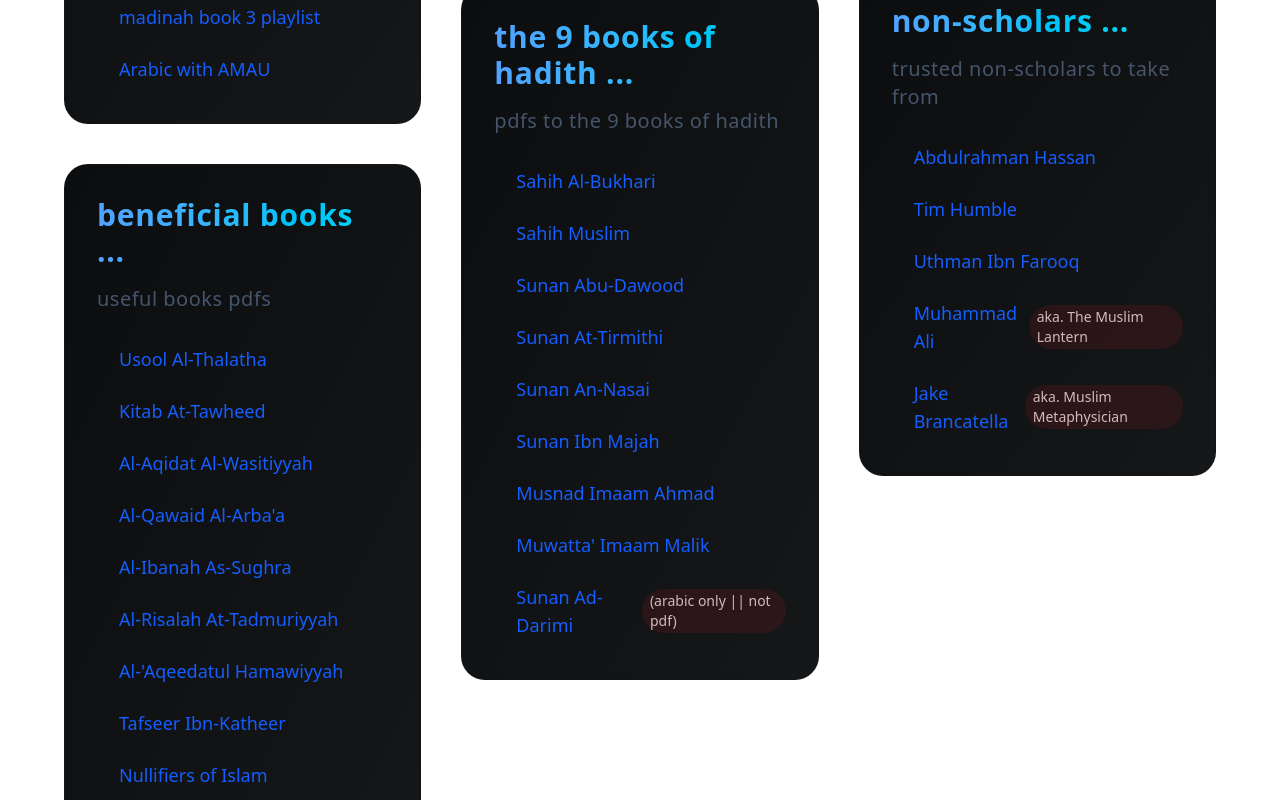
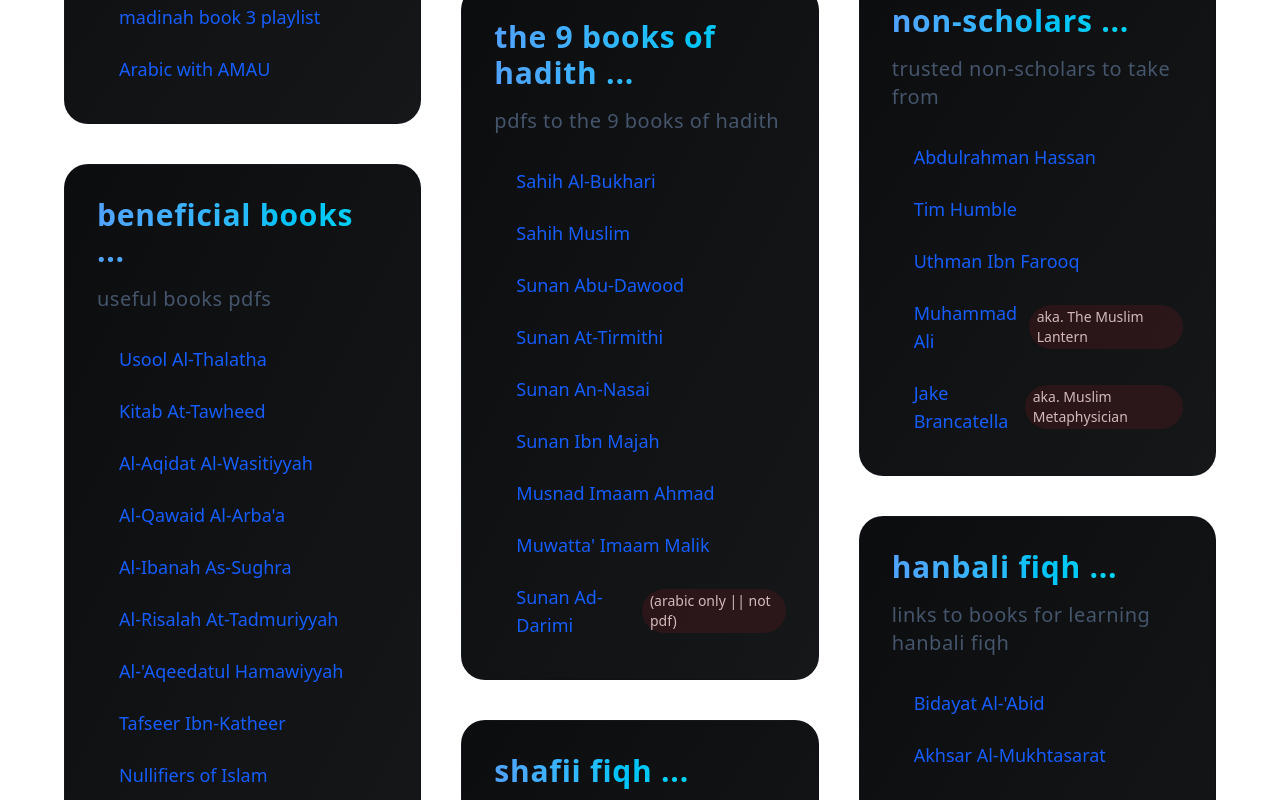
Before and after one commit to justifyman/muslimthread, a React (Vite) app: page / in a window 1280 px wide. Shown: the part 2000-2800 px from the top of the page. Built offline with nearby package versions, Linux system fonts and the light colour scheme.

Commit message:
Update Threads.tsx

```diff
--- a/src/components/Threads.tsx
+++ b/src/components/Threads.tsx
@@ -154,6 +154,34 @@ const sections = [
     ],
   },
   {
+    title: "maliki fiqh ...",
+    subtitle: "links to books for learning maliki fiqh",
+    links: [
+      {
+        text: "Ar-Risalah",
+        note: "maliki version",
+        url: "https://www.kalamullah.com/Books/The%20Risala%20-%20A%20Treatise%20on%20Maliki%20Fiqh.pdf",
+      },
+      {
+        text: "Mukhtasar Al-Akhdari",
+        url: "https://archive.org/details/AkhdariPacket101314/mode/2up",
+      },
+      {
+        text: "Al-Murshid Al-Mu'een",
+        url: "https://www.muwatta.com/ebooks/english/al-murshid_al-muin_arabic_footnotes.pdf",
+      },
+      {
+        text: "Maliki Fiqh Rihla 2014",
+
+        url: "https://malikifiqhqa.com/wp-content/uploads/2019/01/MALIKI-FIQH-RIHLA-2014.pdf",
+      },
+      {
+        text: "Maliki Fiqh Rihla 2015",
+        url: "https://malikifiqhqa.com/wp-content/uploads/2019/01/Maliki-Fiqh-Rihla-2015-pdf.pdf",
+      },
+    ],
+  },
+  {
     title: "scholars ...",
     subtitle: "trusted scholars to take from",
     links: [
@@ -209,8 +237,42 @@ const sections = [
       },
       {
         text: "Sunan Ad-Darimi",
+        note: "(arabic only || not pdf)",
         url: "https://sunnah.com/darimi",
-        note: "(arabic only || not pdf)",
+      },
+    ],
+  },
+  {
+    title: "shafii fiqh ...",
+    subtitle: "links to books for learning shafii fiqh",
+    links: [
+      {
+        text: "Ar-Risalah",
+        note: "shafii version",
+        url: "https://www.kalamullah.com/Books/en_Shaafi_Risaala_fi_Usul_al_Fiqh.pdf",
+      },
+      {
+        text: "Matn Az-Zubad",
+        note: "(arabic only)",
+        url: "https://www.scribd.com/document/347656055/Matan-Zubad-pdf",
+      },
+
+      {
+        text: "'Umdat As-Salik",
+        url: "https://archive.org/details/relianceofthetravellertheclassicmanualofislamicsacredlawindexed",
+      },
+      {
+        text: "Safinat Un-Naja",
+        url: "https://data.nur.nu/Kutub/English/Shafi3i-fiqh_Safinat-al-naja.pdf",
+      },
+      {
+        text: "Matn Abi Shuja'",
+        note: "(arabic only)",
+        url: "https://www.scribd.com/document/609210208/Matn-Abi-Shuja",
+      },
+      {
+        text: "Bulugh Al-Maram",
+        url: "https://www.kalamullah.com/Books/Bulugh%20Al-Maram.pdf",
       },
     ],
   },
@@ -226,7 +288,10 @@ const sections = [
       { text: "abdurrahman.org", url: "https://abdurrahman.org" },
       { text: "kalamullah", url: "https://kalamullah.com/" },
       { text: "Ad-Dorar As-Sunniyah", url: "https://dorar.net/en" },
-      { text: "honey for the heart", url: "https://honeyfortheheart.wordpress.com" },
+      {
+        text: "honey for the heart",
+        url: "https://honeyfortheheart.wordpress.com",
+      },
       {
         text: "binothaimeen",
         url: "https://binothaimeen.net",
@@ -235,6 +300,7 @@ const sections = [
       { text: "abukhadeejah", url: "https://abukhadeejah.com" },
     ],
   },
+
   {
     title: "non-scholars ...",
     subtitle: "trusted non-scholars to take from",
@@ -263,4 +329,62 @@ const sections = [
       },
     ],
   },
+  {
+    title: "hanbali fiqh ...",
+    subtitle: "links to books for learning hanbali fiqh",
+    links: [
+      {
+        text: "Bidayat Al-'Abid",
+        url: "https://www.scribd.com/document/533980821/Bidayat-al-Abid-Commencement-of-the-Worshiper",
+      },
+      {
+        text: "Akhsar Al-Mukhtasarat",
+        url: "https://www.systemofislam.com/pdf/circles/Akhsar%20al%20Mukhtasarat%20-%20English.pdf",
+      },
+      {
+        text: "'Umdat Al-Fiqh",
+        url: "https://www.kalamullah.com/Books/umdah-al-fiqh.pdf",
+      },
+      {
+        text: "'Umdat Al-Talib",
+        note: "(couldn't find pdf)",
+        url: "#",
+      },
+      {
+        text: "Kitab Furu' Al-Fiqh",
+        url: "https://archive.org/details/an-epitome-of-hanbali-substantive-law/mode/2up",
+      },
+      {
+        text: "Minhaj As-Salikeen",
+        url: "https://www.kalamullah.com/Books/Minhaj-al-Salikin-The-Path-of-the-Wayfarer-Sh.-al-Sadi.pdf",
+      },
+      {
+        text: "Zad Al-Mustaqni'",
+        note: "with commentary by Sh. Saleh Al-Fawzan",
+        url: "https://archive.org/details/zadalmustaqni_202003/A-Commentary-on-Zad-al-Mustaqni-Sh.-Salih-al-Fawzan-Vol.-1-2-compressed/",
+      },
+    ],
+  },
+  {
+    title: "hanafi fiqh ...",
+    subtitle: "links to books for learning hanafi fiqh",
+    links: [
+      {
+        text: "Mukhtasar Al-Quduri",
+        url: "https://ia801906.us.archive.org/27/items/quduri.....-eng..-ahmad-ibn-muh/Quduri.....Eng..Ahmad%20Ibn%20Muh.pdf",
+      },
+      {
+        text: "Kitab Ul-Athaar",
+        url: "https://www.ebooks2go.com/img/samplefiles/9781906949990_Sample.pdf",
+      },
+      {
+        text: "Nur Al-Idah",
+        url: "https://www.kalamullah.com/Books/Nur-al-Idah-arabic-english.pdf",
+      },
+      {
+        text: "Maraqi Al-Sa'adat",
+        url: "https://archive.org/details/ascent-to-felicity/mode/2up",
+      },
+    ],
+  },
 ];
```
